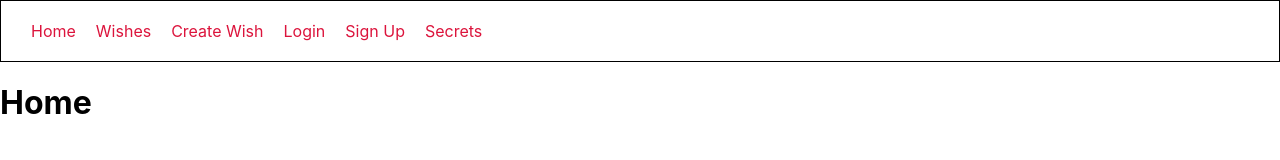
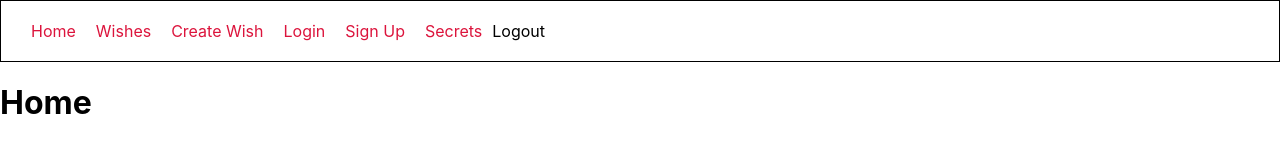
Before and after one commit to Lanzhou-J/WishUpon_client, a React (Create React App) app: page / in a window 1280 px wide. Shown: the top 160 px of the page. Built offline with nearby package versions, Linux system fonts and the light colour scheme.

Commit message:
add log out link on Navbar

```diff
--- a/src/shared/Navbar.jsx
+++ b/src/shared/Navbar.jsx
@@ -1,10 +1,10 @@
 // Navbar.jsx
 import React from "react";
 import { Link } from "react-router-dom";
-// import { useHistory } from "react-router-dom";
+import { useHistory } from "react-router-dom";
 
 const NavBar = () => {
-  // const history = useHistory();
+  const history = useHistory();
 
   return (
     <nav>
@@ -14,14 +14,14 @@ const NavBar = () => {
       <Link to="/login">Login</Link>
       <Link to="/sign-up">Sign Up</Link>
       <Link to="/secrets">Secrets</Link>
-      {/* <span
+      <span
         onClick={() => {
           localStorage.removeItem("token");
           history.push("/login");
         }}
       >
         Logout
-      </span> */}
+      </span>
     </nav>
   );
 };
```
